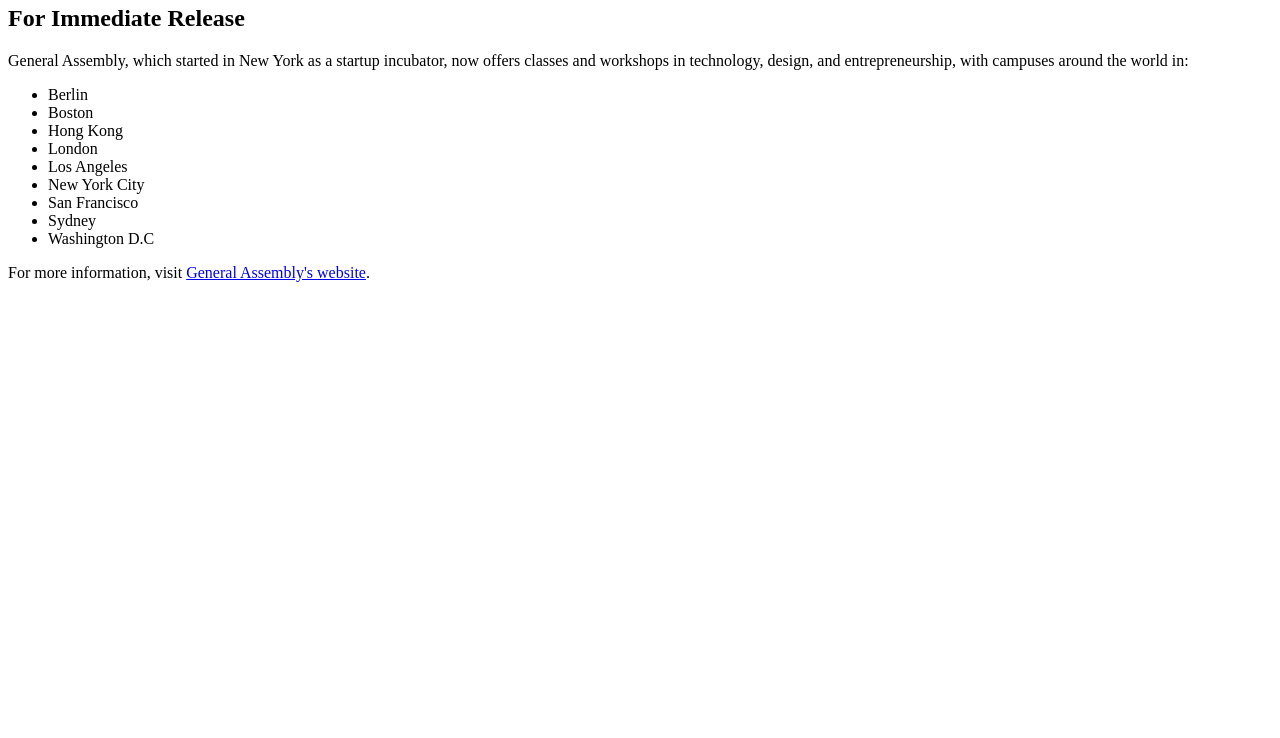
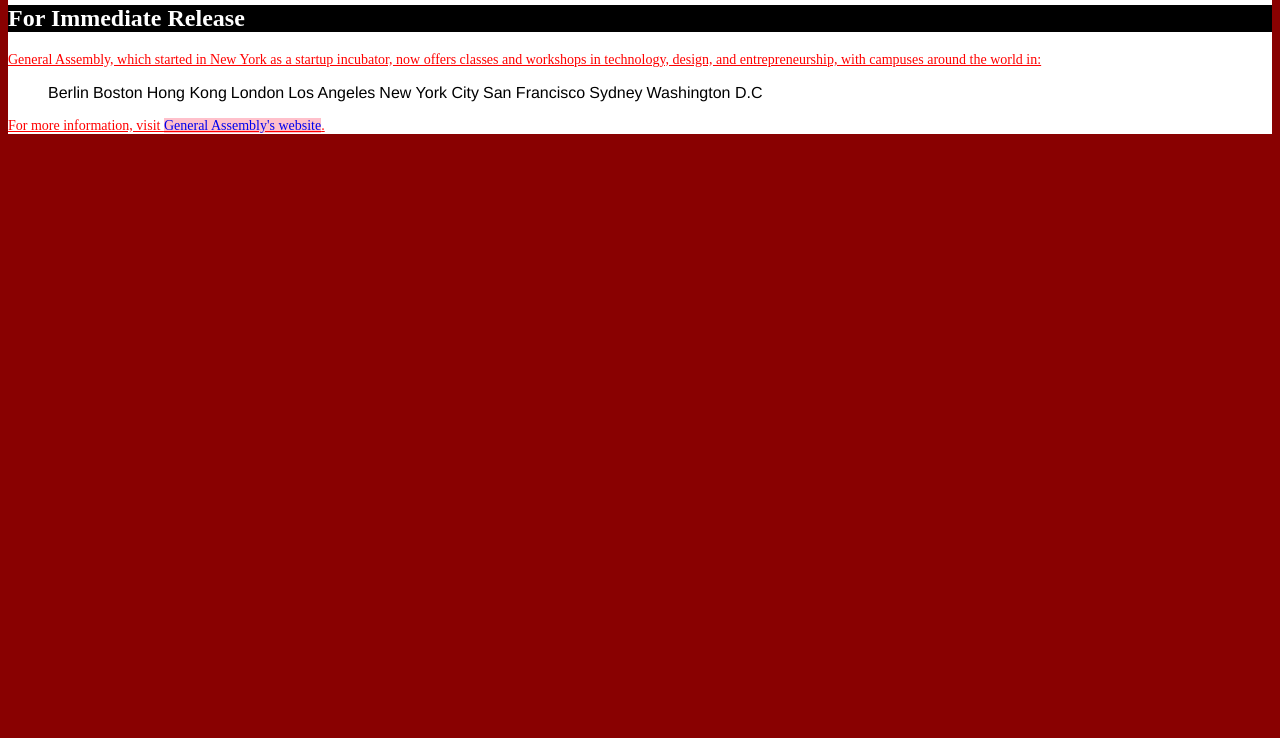
Before and after one commit to TahminehMD/ga-homework, a plain HTML site: page Lesson 02/04_press_release/starter_code/index.html in a window 1280 px wide. Shown: the part 62-800 px from the top of the page. Drawn offline with Linux system fonts and the light colour scheme.

Commit message:
04_press_release have done

```diff
--- a/Lesson 02/04_press_release/starter_code/index.html
+++ b/Lesson 02/04_press_release/starter_code/index.html
@@ -5,23 +5,48 @@
 	<title>General Assembly Opens New Office</title>
 	<style>
 		/* 1) Give <body> a deep red background and <article> a white background */
+		body{
+			background-color: rgb(137, 1, 1);
+		}
+		article{
+			background-color: white;
 
+		}
 
 		/* 2) <h2> should have a black background, white text*/
+		h2{
+			background-color: black;
+			color: white;
+		}
 
 
 		/* 3) <p> should have red text, size 14px font, and be underlined */
+		p{
+			color:red;
+			font-size: 14px;
+			text-decoration: underline;
 
+		}
 
 		/* 4) <li> should have the helvetica font */
+		li{
+			font-family: helvetica;
+		}
+		/* 5) <a> should be pink and not underlined */
+		a{
+			background-color: pink;
+			text-decoration:none;
 
-		/* 5) <a> should be pink and not underlined */
-
+		}
 
 		/* Bonus 1 - display the <li> without the bullets */
+			ul{
+				list-style-type:none;
+			}
 
 
 		/* Bonus 2 - display the <li> elements horizontally! */
+			li { display: inline-block;}
 
 
 	</style>
```
Also changed, not shown: homework1/index.html (added, +13 -0 lines), homework1/style.css (added).
